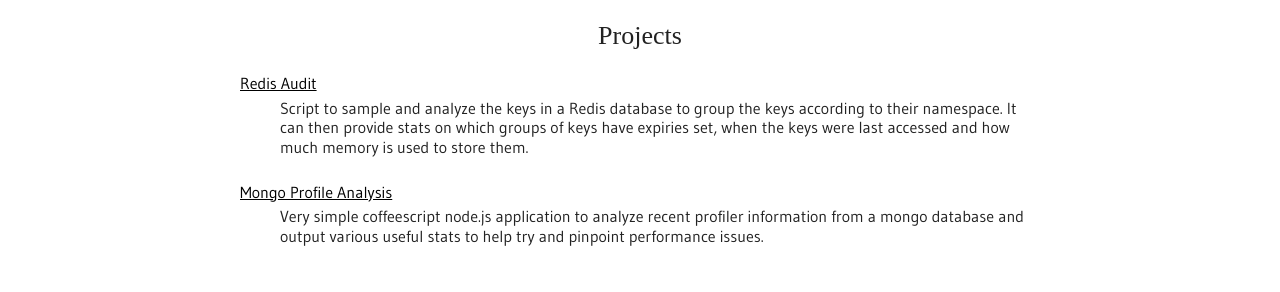
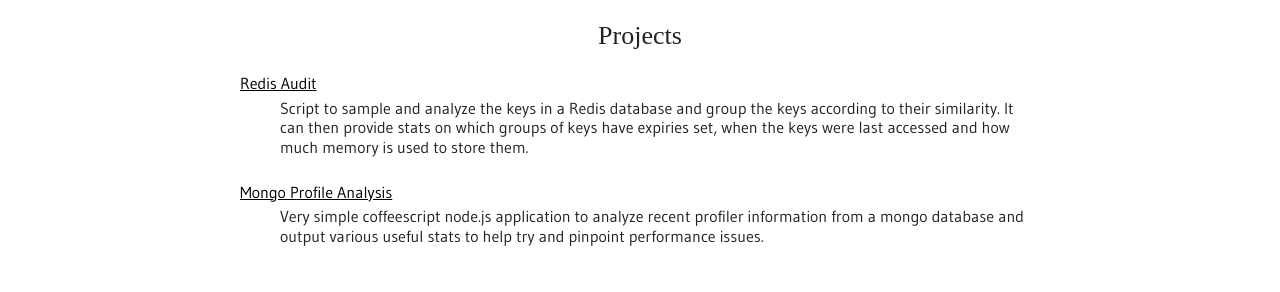
Before and after one commit to snmaynard/snmaynard.github.com, a Jekyll site: the page built from index.html, in a window 1280 px wide. Shown: the part 210-502 px from the top of the page. Built offline with Jekyll 4.4.1, drawn with Linux system fonts in a browser that asks for light colours; nearby versions of some CDN libraries; some web fonts are replaced.

Commit message:
Add Redis Audit

```diff
--- a/index.html
+++ b/index.html
@@ -11,7 +11,7 @@
   <h1>Projects</h1>
     <dl>
       <dt><a href="https://github.com/snmaynard/redis-audit">Redis Audit</a></dt>
-      <dd>Script to sample and analyze the keys in a Redis database to group the keys according to their namespace.
+      <dd>Script to sample and analyze the keys in a Redis database and group the keys according to their similarity.
         It can then provide stats on which groups of keys have expiries set, when the keys were last accessed and
         how much memory is used to store them.</dd>
       <dt><a href="https://github.com/snmaynard/mongo-profiler">Mongo Profile Analysis</a></dt>
```
